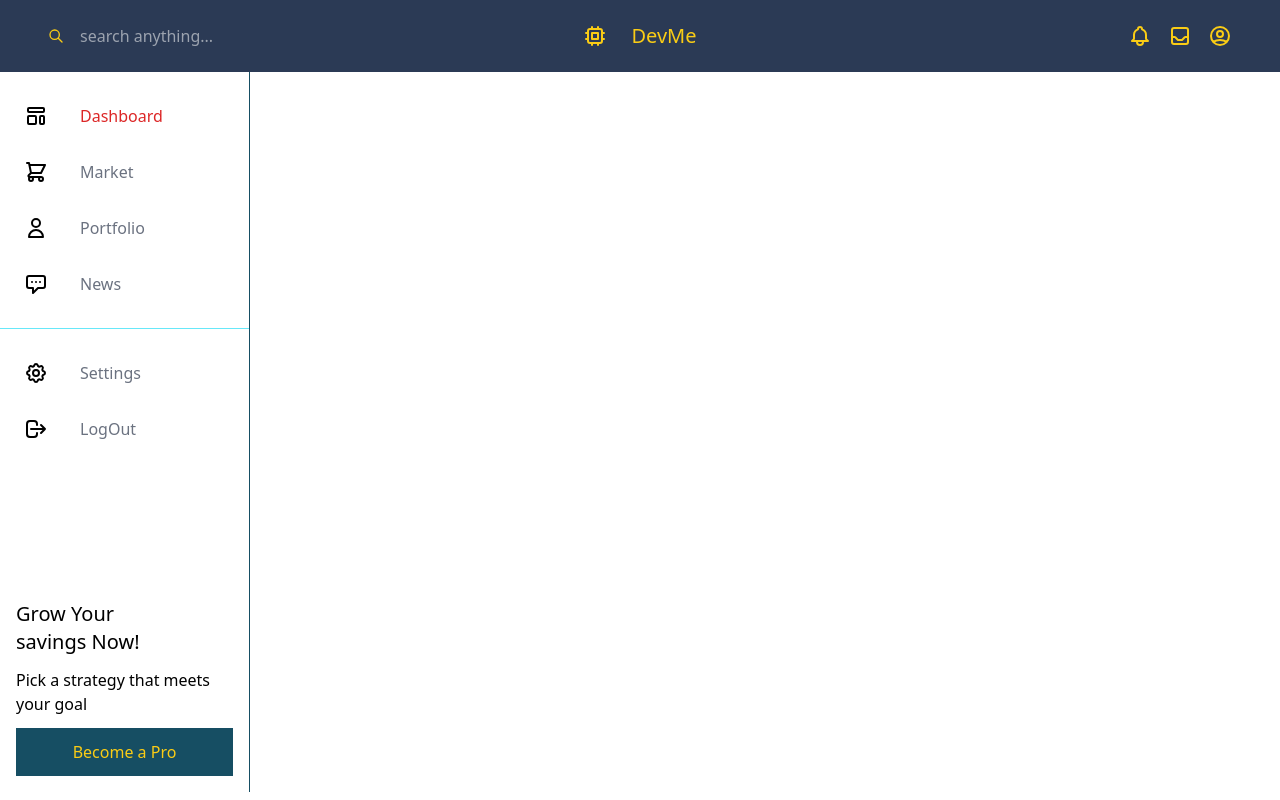
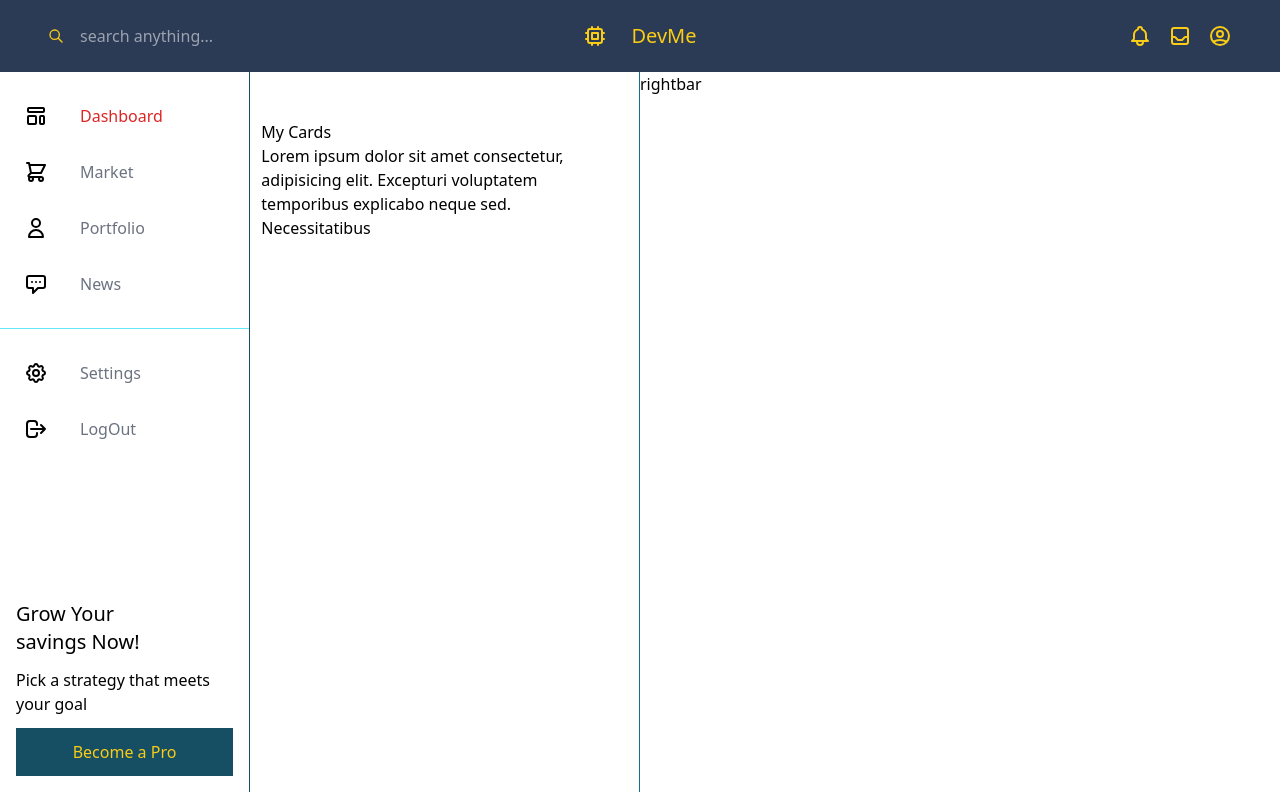
Before and after one commit to Cherrypick14/rad-tailwind, a React (Create React App) app: page / in a window 1280 px wide. Built offline with nearby package versions, Linux system fonts and the light colour scheme.

Commit message:
change the left and right br dims

```diff
--- a/src/App.js
+++ b/src/App.js
@@ -1,6 +1,8 @@
 import React from 'react';
 import Header from './components/header/header';
 import Navbar from './components/navbar/navbar';
+import Leftbar from './components/leftbar/leftbar';
+import Rightbar from './components/rightbar/rightbar';
 
 function App() {
   return (
@@ -10,7 +12,11 @@ function App() {
         <Navbar />
         <div className='grid grid-cols-1 xl:grid-cols-5 col-span-10 w-full'>
        {/* {leftbar} */}
+
+       <Leftbar />
         {/* {rightbar} */}
+        <Rightbar />
+
         </div>
 
       </div>
```
